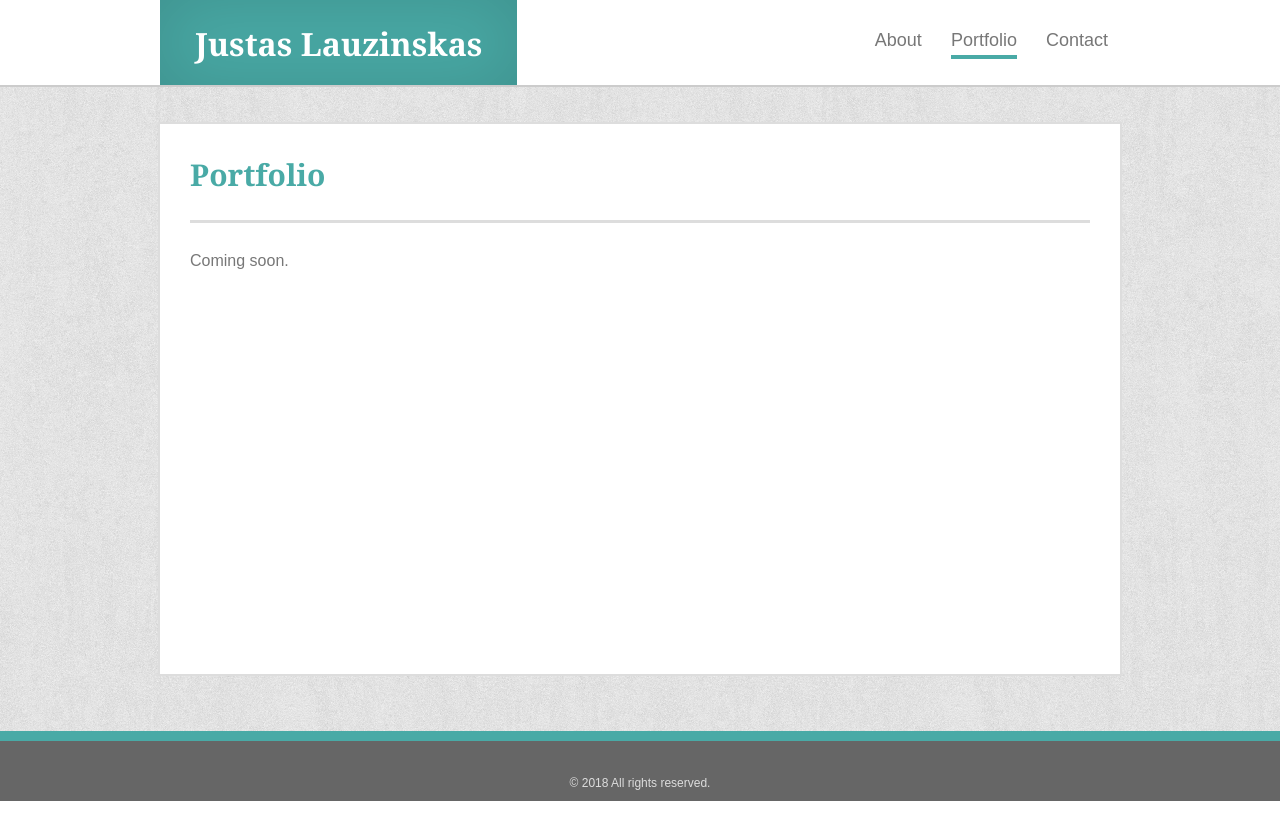
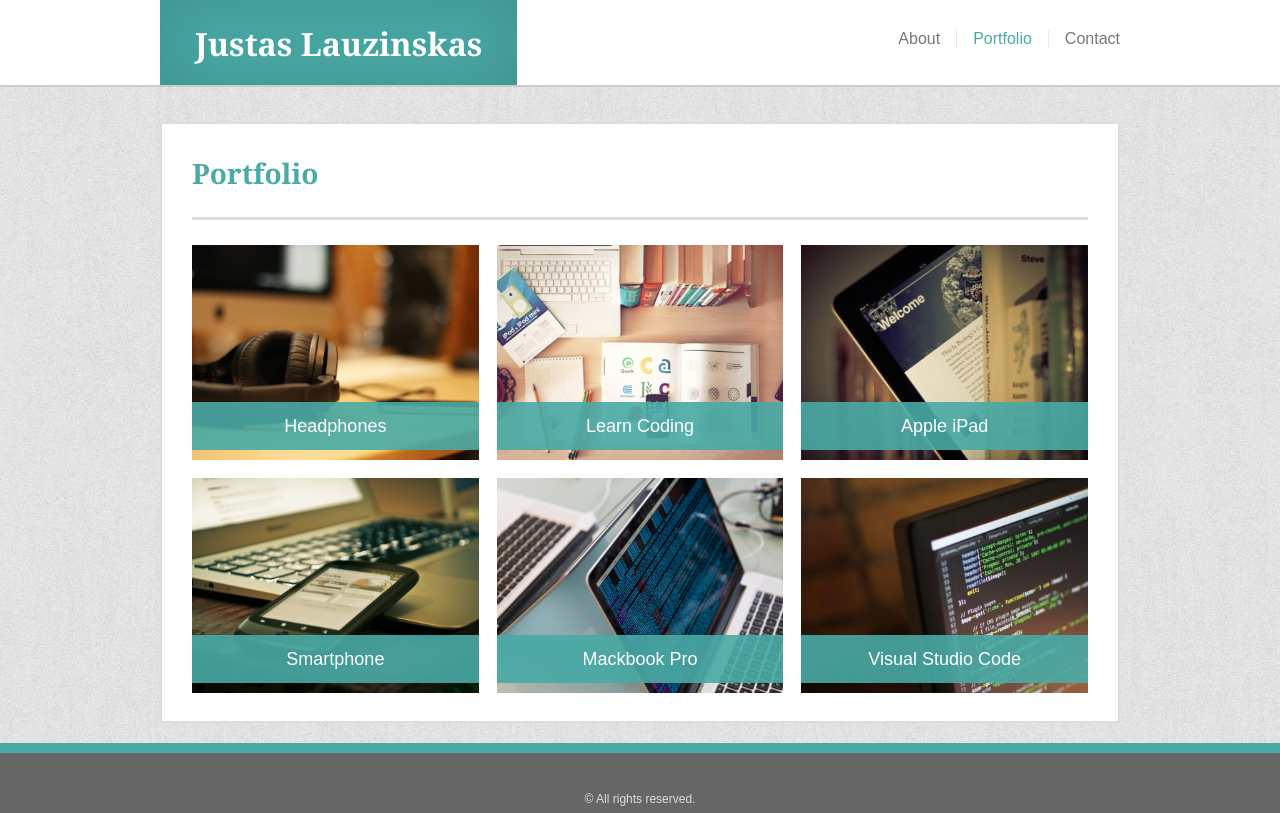
Before and after one commit to justaslau/Basic-Portfolio, a plain HTML site: page portfolio.html in a window 1280 px wide. Drawn offline with Linux system fonts and the light colour scheme.

Commit message:
Final version, portfolio added

```diff
--- a/assets/css/style.css
+++ b/assets/css/style.css
@@ -1,130 +1,170 @@
+/*
+Author: Justas Lauzinskas
+Descreption: Homework assigment 1
+ */
+
  html {
 	position: relative;
-    min-height: 100%
+	min-height: 100%;
 }
-
 body {
-    margin: 0 0 60px;
 	background-image: url(../images/bg.png);
-    background-repeat: repeat;
 	font-family: 'Arial', 'Helvetica Neue', Helvetica, sans-serif;
+	margin: 0;
 	color: #777;
+	/* Increase heigh [height of footer]  than footer doesn't cover content */
+	margin: 0 0 90px;
 }
-
 h1, h2, h3, h4, h5, h6 {
 	font-family: 'Georgia', Times, Times New Roman, serif;
 	margin: 0;
 	color: #49AAA6;
 }
-
 p {
 	text-align: justify;
 	line-height: 25px;
-    margin-top: 0;
 }
-
 a {
 	cursor: pointer;
 	text-decoration: none;
 	color: #777;
 }
-
 header {
 	background-color: #fff;
 	height: 85px;
 	border-bottom: 2px solid #ccc;
 }
-
-header .wrapper {
+.inner {
 	width: 960px;
 	margin: 0 auto;
 }
-
+header .inner {
+	display: flex;
+	justify-content: space-between;
+	flex-wrap: wrap;
+}
 .logo {
-    float: left;
 	height: 85px;
 	background-color: #49AAA6;
-    box-shadow: inset 0px 0px 70px rgba(0,0,0,0.15);
+	box-shadow: inset 0px 0px 70px rgba(0, 0, 0, 0.15);
 }
-
-nav {
-    float: right;
-    padding-top: 30px;
-    font-size: 18px;
-}
-
-nav ul {
-    margin: 0;
-}
-
-nav li {
-    display: inline;
-    padding: 12px;
-}
-
-nav #active, nav a:hover {
-    padding-bottom: 5px;
-    border-bottom: solid #49AAA6 4px;
-    transition: 0.2s;
-}
-
 .logo h1 {
 	color: #fff;
 	padding: 22px 35px 0 35px;
 }
-
-.inner h2 {
-    font-size: 30px;
+nav {
+	padding-top: 30px;
+}
+nav ul {
+	list-style-type: none;
+	margin: 0;
+    display: flex;
+    padding: 0;
+}
+nav li {
+	border-right: 1px solid #E6E9ED;
+}
+nav li:last-child {
+	border-right: none;
 }
 
-#content {
+nav li:first-child a {
+	padding-left: 0px;
+}
+
+nav li:last-child a {
+	padding-right: 0px;
+}
+nav li a {
+	text-align: center;
+	padding: 0px 16px;
+}
+nav #active, nav a:hover {
+	color: #49AAA6;
+}
+.content {
+	background-color: #fff;
+	border: 2px solid #ddd;
+	box-sizing: border-box;
+	padding: 30px 30px 10px 30px;
 	width: 960px;
 	margin: 0 auto;
-    background-color: #fff;
 	margin-top: 35px;
-    margin-bottom: 125px;
-    border: 2px solid #ddd;
-    min-height: 550px;
+	overflow: hidden;
 }
-
-#content .inner {
-    padding: 30px 30px 10px 30px;
+.content h2 {
+	font-size: 28px;
 }
-
 hr {
-    margin-top: 25px;
-    margin-bottom: 25px;
+	background-color: #ddd;
+	margin: 25px 0 25px;
 	height: 3px;
-    background-color: #ddd;
 	border: 0;
+}
+#profile {
+	height: 300px;
+	float: left;
+	padding: 5px 25px 15px 0;
+}
+.gallery {
+	display: flex;
+	justify-content: space-between;
+	flex-wrap: wrap;
+}
+.galleryItem {
+	width: 32%;
+	margin-bottom: 18px;
+	position: relative;
+}
+.titleBlock {
+	position: absolute;
+	bottom: 10px;
+	background-color: rgba(73, 170, 166, 0.9);
+	color: white;
 	width: 100%;
+	font-size: 18px;
 }
-
+.titleBlock p {
+	line-height: 12px;
+	padding: 0px 20px 0 20px;
+	text-align: center;
+}
+.galleryItem img {
+	max-width: 100%;
+	display: block;
+}
 footer {
 	background-color: #666;
 	height: 60px;
 	border-top: 10px solid #49AAA6;
 	position: absolute;
-    overflow: hidden;
-    left: 0;
 	bottom: 0;
 	width: 100%;
 }
-
-footer .inner {
-    width: 960px;
-    margin: 0 auto;
-}
-
 footer .inner p {
 	text-align: center;
 	color: #ddd;
-    padding-top: 30px;
+	padding-top: 22px;
 	font-size: 12px;
 }
-
-#profile {
-    height: 300px;
-    float: left;
-    padding: 5px 25px 15px 0;
+input[type=text], textarea {
+	width: 100%;
+	padding: 10px 5px;
+	margin: 8px 0 20px 0;
+	box-sizing: border-box;
+	border: #ddd solid 1px;
 }
+input[type=submit] {
+	background-color: #49AAA6;
+	border: none;
+	color: white;
+	padding: 10px 32px;
+	text-decoration: none;
+	margin: 4px 2px;
+	cursor: pointer;
+	font-size: 21px;
+}
+input[type=submit]:hover {
+	background-color: tomato;
+	transition: 0.4s;
+}
--- a/portfolio.html
+++ b/portfolio.html
@@ -1,53 +1,75 @@
 <!DOCTYPE html>
-
 <html lang="en-us">
 
 	<head>
-        <title>Portfolio - Justas Lauzinskas</title>
+		<title>Home - Justas Lauzinskas</title>
 		<meta charset="UTF-8">
-        <link rel="icon" href="assets/images/favicon.ico">
-        <meta name="descreption" content="GA Tech Bootcamp First Homework">
-        <meta name="autohor" content="Justas Lauzinskas">
-        <meta name="viewport" content="width=device-width, inicial-scale=1.0">
-        <link rel="stylesheet" href="assets/css/style.css">
+		<link href="assets/images/favicon.ico" rel="icon">
+		<meta content="GA Tech Bootcamp First Homework" name="descreption">
+		<meta content="Justas Lauzinskas" name="autohor">
+		<meta content="width=device-width, inicial-scale=1.0" name="viewport">
+		<link href="assets/css/style.css" rel="stylesheet">
     </head>
 
 	<body>
-        <div id="page">
+
 			<header>
-                <div class="wrapper">
+				<div class="inner">
 					<div class="logo">
 						<a href="index.html"><h1>Justas Lauzinskas</h1></a>
 					</div>
 					<nav>
 						<ul>
 							<li><a href="index.html">About</a></li>
-                            <li><a id="active" href="portfolio.html">Portfolio</a></li>
+							<li><a href="portfolio.html" id="active">Portfolio</a></li>
 							<li><a href="contact.html">Contact</a></li>
 						</ul>
 					</nav>
 				</div>
             </header>
 
-            <div id="content">
-                    <div class="inner">
+			<section class="content">
+				<h2>Portfolio</h2>
+				<hr>
+				<div class="gallery">
 
-                        <h2>Portfolio</h2>
-                        <hr/>
-                        <p>
-                            Coming soon.
-                        </p>
+					<div class="galleryItem">
+						<img alt="Best Headphones" src="assets/images/porfolio/portfolio1.jpeg">
+						<div class="titleBlock"><p>Headphones</p></div>
+                    </div>
+
+					<div class="galleryItem">
+						<img alt="Books, laptop" src="assets/images/porfolio/portfolio2.jpeg">
+						<div class="titleBlock"><p>Learn Coding</p></div>
+                    </div>
+
+					<div class="galleryItem">
+						<img alt="iPad Pro" src="assets/images/porfolio/portfolio3.jpeg">
+						<div class="titleBlock"><p>Apple iPad</p></div>
+                    </div>
+
+					<div class="galleryItem">
+						<img alt="Android Smartphone" src="assets/images/porfolio/portfolio4.jpeg">
+						<div class="titleBlock"><p>Smartphone</p></div>
+                    </div>
+
+					<div class="galleryItem">
+						<img alt="Apple Macbook Pro" src="assets/images/porfolio/portfolio5.jpeg">
+						<div class="titleBlock"><p>Mackbook Pro</p></div>
+                    </div>
+
+					<div class="galleryItem">
+						<img alt="Coding App" src="assets/images/porfolio/portfolio6.jpeg">
+						<div class="titleBlock"><p>Visual Studio Code</p></div>
                     </div>
 				</div>
-
-
-        </div>
-    </body>
+            </section>
 
 		<footer>
 			<div class="inner">
-            <p>&copy; <script>document.write(new Date().getFullYear())</script> All rights reserved.</p>
+				<p>&copy; All rights reserved.</p>
 			</div>
         </footer>
 
+	</body>
 </html>
```
Also changed, not shown: contact.html (+16 -16 lines), index.html (+6 -10 lines), assets/images/porfolio/portfolio1.jpeg (added), assets/images/porfolio/portfolio2.jpeg (added), assets/images/porfolio/portfolio3.jpeg (added), assets/images/porfolio/portfolio4.jpeg (added), assets/images/porfolio/portfolio5.jpeg (added), assets/images/porfolio/portfolio6.jpeg (added), 4 other files. Lines whose indentation alone changed are shown as unchanged.
